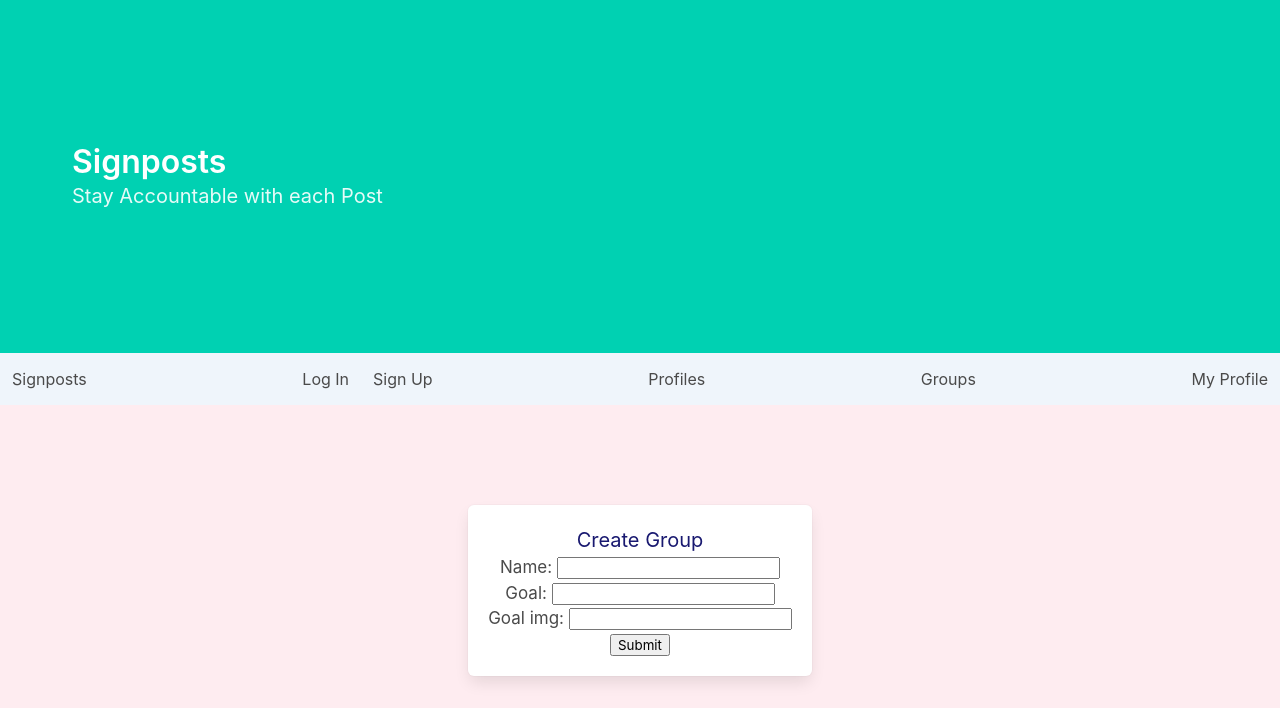
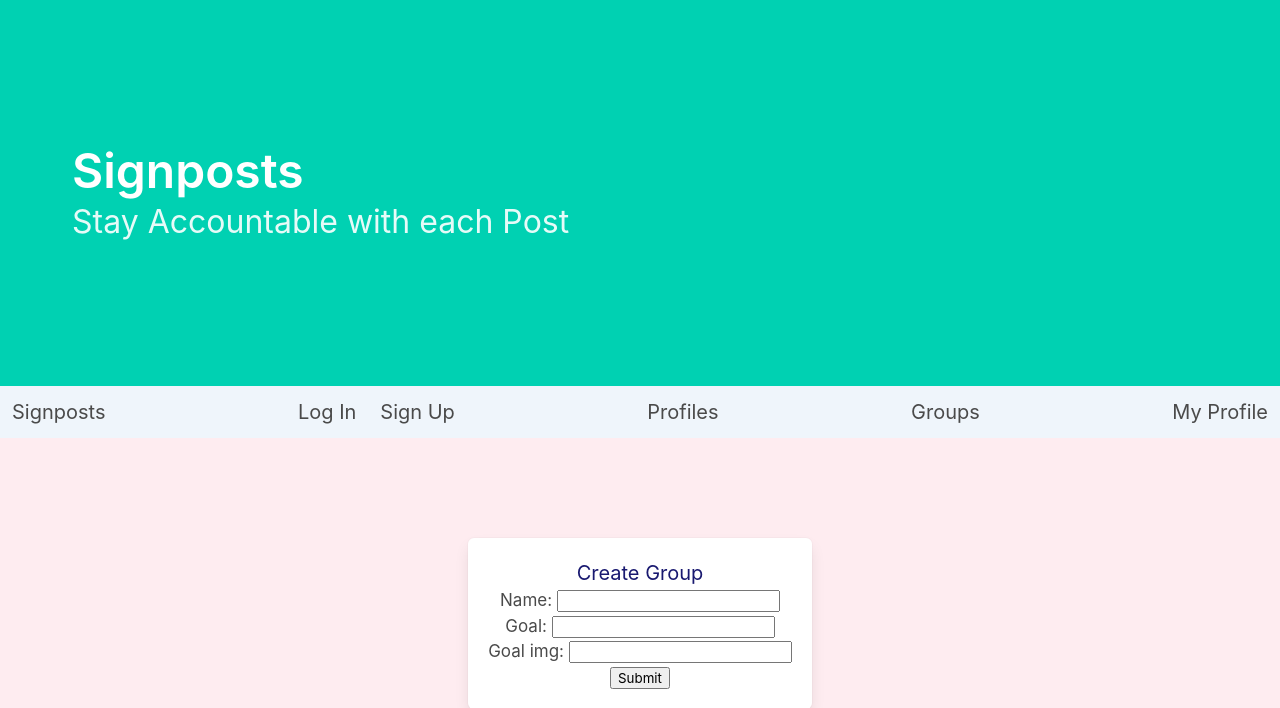
Before and after one commit to mariaximenez/signposts, a Django app: page /myprofile/newgroup in a window 1280 px wide. Shown: the top 708 px of the page. Run offline with Django 4.2, Linux system fonts and the light colour scheme.

Commit message:
Title sizes

```diff
--- a/main_app/templates/base.html
+++ b/main_app/templates/base.html
@@ -17,10 +17,10 @@
 
             <section class="hero is-medium is-primary">
                 <div class="hero-body">
-                  <p class="title">
+                  <p class="title is-size-1">
                     Signposts
                   </p>
-                  <p class="subtitle">
+                  <p class="subtitle is-size-3">
                     Stay Accountable with each Post
                   </p>
                 </div>
@@ -29,6 +29,7 @@
 
     </header>
     <body class="body has-background-danger-light">
+        <div class="is-size-5">
         <nav class="navbar has-background-info-light role="navigation" aria-label="main navigation">
             <div class="navbar-brand">
                 <a class="navbar-item" href="/">Signposts</a>
@@ -61,6 +62,7 @@
                 <a class="navbar-item" href="/myprofile"> My Profile</a>
             </div>
         </nav>
+    </div>
         <div class="container">
 
 
```
